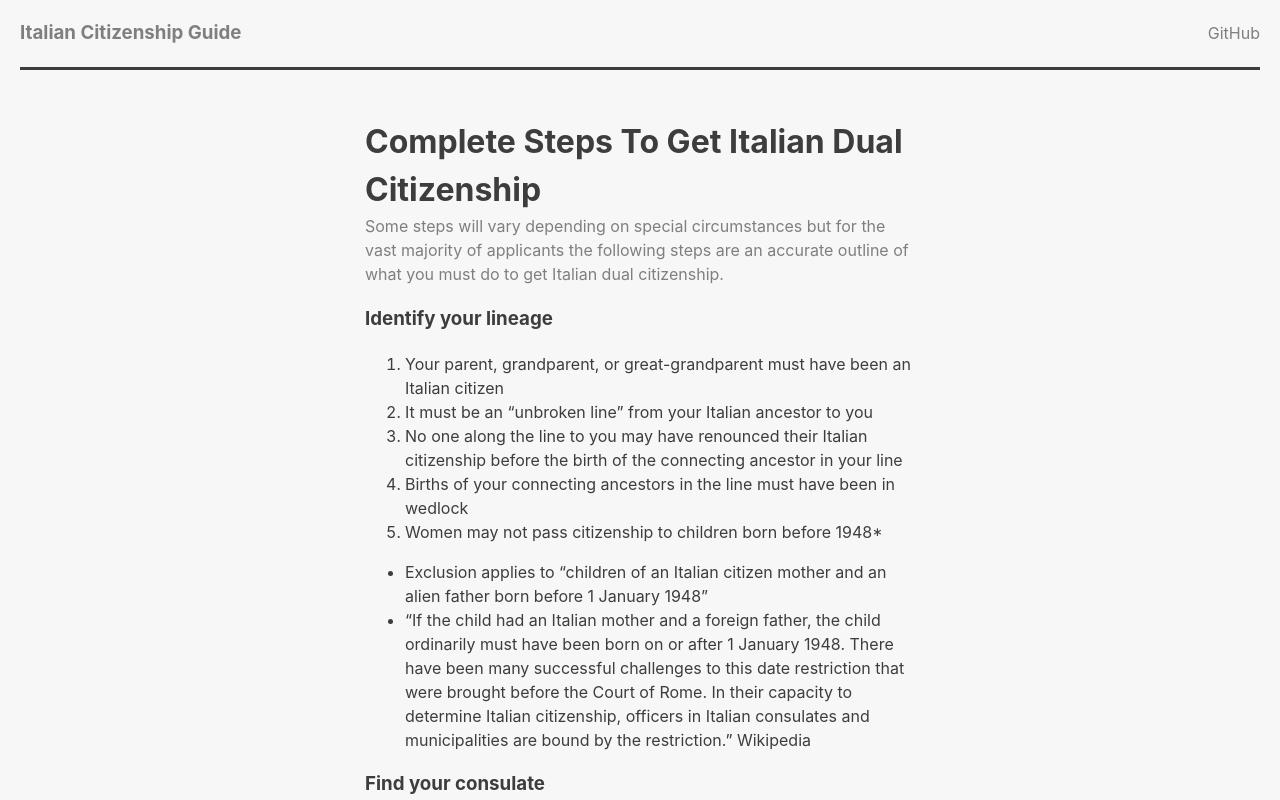
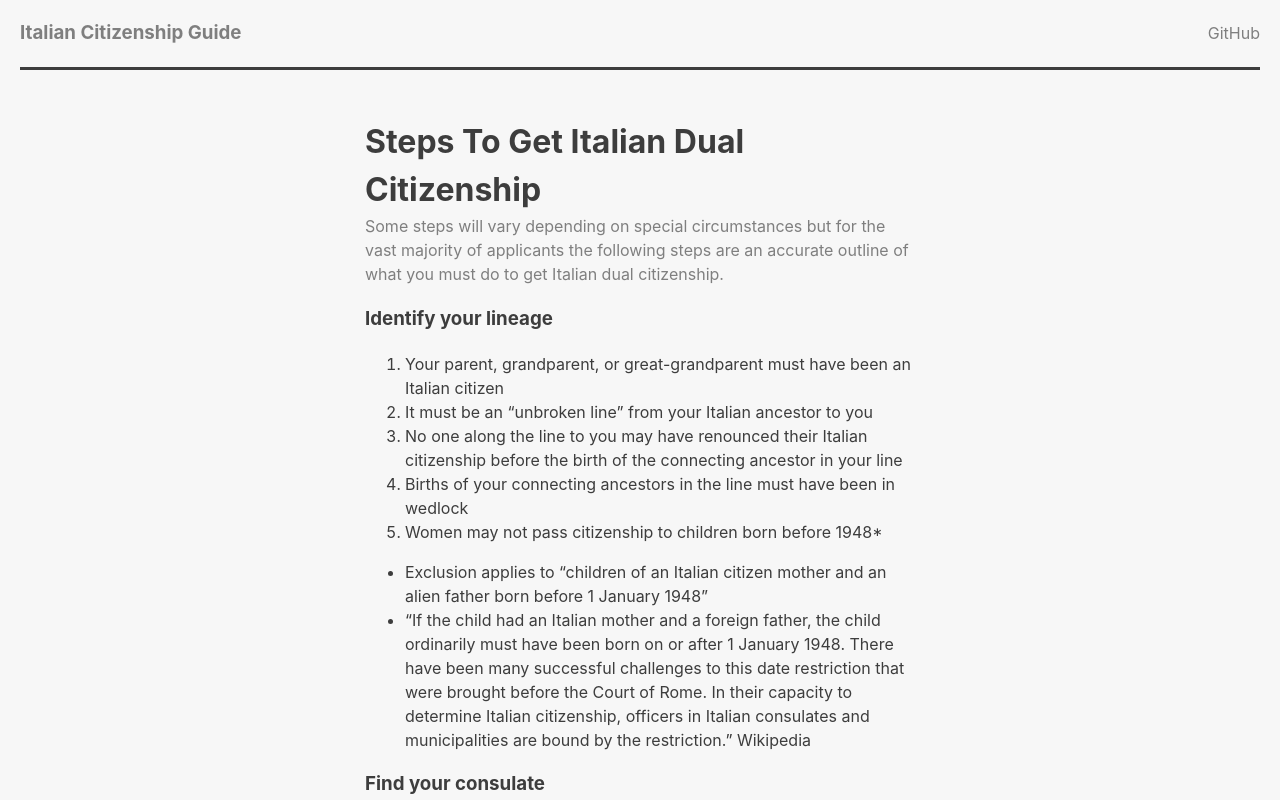
Before and after one commit to pscroce/italian-citizenship-guide, a React (Create React App) app: page /guide in a window 1280 px wide. Shown: the top 800 px of the page. Built offline with nearby package versions, Linux system fonts and the light colour scheme.

Commit message:
feat: remove unused components and add notes for future styling

```diff
--- a/src/components/layout/Form.js
+++ b/src/components/layout/Form.js
@@ -2,9 +2,6 @@ import React, { Component } from 'react';
 import GuideSteps from './GuideSteps';
 
 import Select from 'react-select';
-import { Link } from 'react-router-dom';
-
-// import '../../../src/App.css';
 
 // If one's Italian ancestor is their parent, they don't need any additional ancestry.
 // If one's Italian ancestor is their grandparent, they also need documents for their connecting parent.
@@ -148,8 +145,6 @@ class Form extends Component {
     const { greatGrandmother1948 } = this.state;
     const { grandmother1948 } = this.state;
     const { mother1948 } = this.state;
-    const { isEligible } = this.state;
-    const { guideIsOpen } = this.state;
 
     // Took this syntax from here: https://react-select.com/styles
     const selectTheme = (theme) => ({
--- a/src/components/layout/GuideSteps.js
+++ b/src/components/layout/GuideSteps.js
@@ -4,7 +4,7 @@ import '../../../src/App.css';
 function GuideSteps() {
   return (
     <div className="guide__wrapper">
-      <h1 className="no-margin-bottom">Complete Steps To Get Italian Dual Citizenship</h1>
+      <h1 className="no-margin-bottom">Steps To Get Italian Dual Citizenship</h1>
       <p className="description">Some steps will vary depending on special circumstances but for the vast majority of applicants the following steps are an accurate outline of what you must do to get Italian dual citizenship.</p>
         <h3>Identify your lineage</h3>
         <ol>
```
Also changed, not shown: src/App.css (+8 -0 lines).
